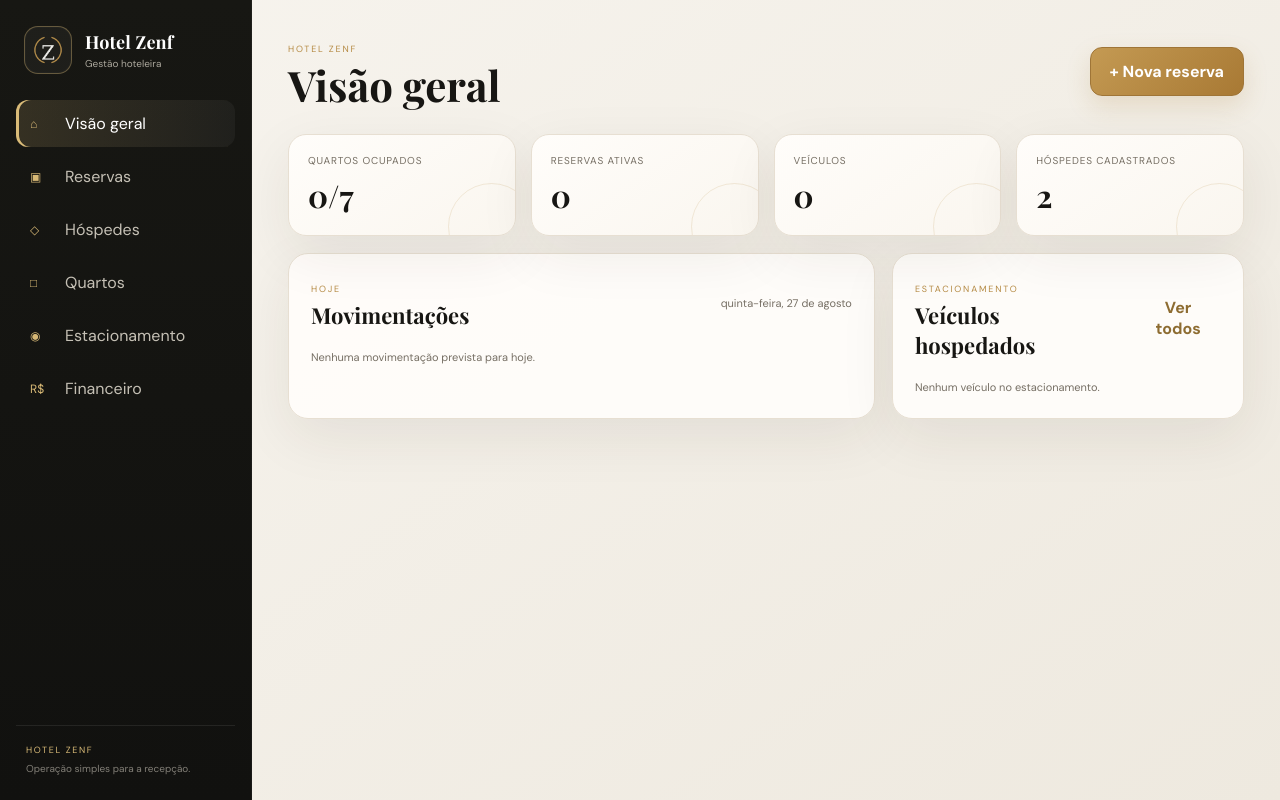
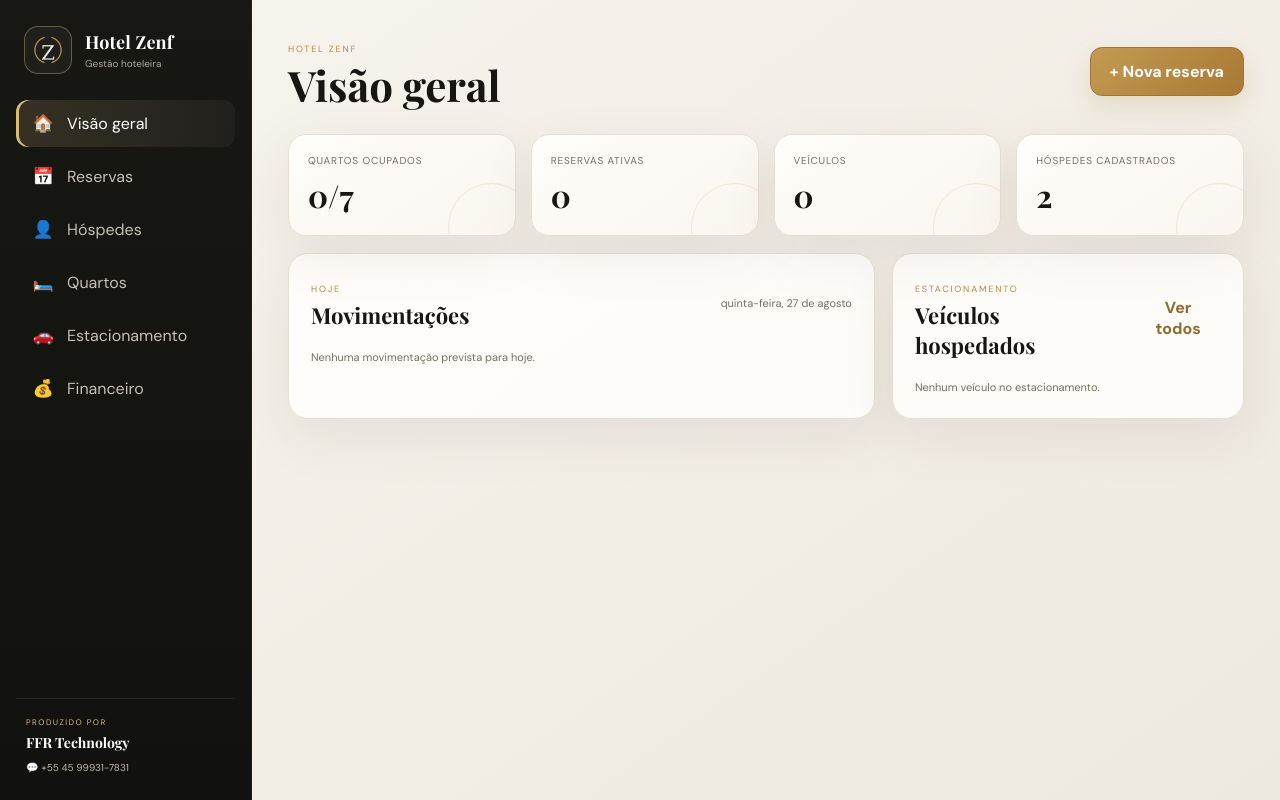
Before and after one commit to templodaslendas-gif/sistemahotelzenf, a plain HTML site: page index.html in a window 1280 px wide. Drawn offline with nearby package versions, Linux system fonts and the light colour scheme.

Commit message:
Add files via upload

```diff
--- a/app.css
+++ b/app.css
@@ -20,12 +20,14 @@ aside{position:fixed;left:0;top:0;bottom:0;width:252px;background:linear-gradien
 .app-brand span{font-size:10px;color:#aaa69b;margin-top:3px}
 aside nav{display:flex;flex-direction:column;gap:6px}
 aside nav button{border:0;background:transparent;color:#c5c0b5;text-align:left;padding:13px 14px;border-radius:12px;display:flex;align-items:center;gap:11px;transition:.2s}
-aside nav button span{width:24px;color:#d7b875;font-size:12px}
+aside nav button span{width:26px;display:inline-flex;align-items:center;justify-content:center;color:#d7b875;font-size:17px;line-height:1}
 aside nav button:hover{background:rgba(255,255,255,.055);color:#fff}
 aside nav button.active{background:linear-gradient(90deg,rgba(217,187,120,.16),rgba(255,255,255,.045));color:#fff;box-shadow:inset 3px 0 0 var(--gold2)}
 .sidebar-foot{margin-top:auto;padding:18px 10px 4px;border-top:1px solid rgba(255,255,255,.08)}
-.sidebar-foot small{display:block;color:var(--gold2);letter-spacing:.18em;font-size:9px}
-.sidebar-foot span{display:block;color:#827f77;font-size:10px;line-height:1.5;margin-top:5px}
+.sidebar-foot small{display:block;color:var(--gold2);letter-spacing:.18em;font-size:8px}
+.sidebar-foot strong{display:block;color:#fff;font-family:'Playfair Display',Georgia,serif;font-size:14px;margin-top:6px}
+.ffr-whatsapp{display:inline-flex;align-items:center;gap:6px;margin-top:9px;color:#bdb8ae;text-decoration:none;font-size:10px;transition:.2s}
+.ffr-whatsapp:hover{color:#fff}
 .mobile-head{display:none}
 main{margin-left:252px;padding:36px;min-height:100vh}
 .top{display:flex;justify-content:space-between;align-items:center;margin-bottom:28px}
--- a/index.html
+++ b/index.html
@@ -18,17 +18,18 @@
     </div>
 
     <nav>
-      <button class="active" data-view="dashboard"><span>⌂</span> Visão geral</button>
-      <button data-view="reservas"><span>▣</span> Reservas</button>
-      <button data-view="hospedes"><span>◇</span> Hóspedes</button>
-      <button data-view="quartos"><span>□</span> Quartos</button>
-      <button data-view="estacionamento"><span>◉</span> Estacionamento</button>
-      <button data-view="financeiro"><span>R$</span> Financeiro</button>
+      <button class="active" data-view="dashboard"><span class="nav-emoji">🏠</span> Visão geral</button>
+      <button data-view="reservas"><span class="nav-emoji">📅</span> Reservas</button>
+      <button data-view="hospedes"><span class="nav-emoji">👤</span> Hóspedes</button>
+      <button data-view="quartos"><span class="nav-emoji">🛏️</span> Quartos</button>
+      <button data-view="estacionamento"><span class="nav-emoji">🚗</span> Estacionamento</button>
+      <button data-view="financeiro"><span class="nav-emoji">💰</span> Financeiro</button>
     </nav>
 
     <div class="sidebar-foot">
-      <small>HOTEL ZENF</small>
-      <span>Operação simples para a recepção.</span>
+      <small>PRODUZIDO POR</small>
+      <strong>FFR Technology</strong>
+      <a class="ffr-whatsapp" href="https://wa.me/5545999317831" target="_blank" rel="noopener noreferrer">💬 +55 45 99931-7831</a>
     </div>
   </aside>
 
```
Also changed, not shown: 1 other file.
